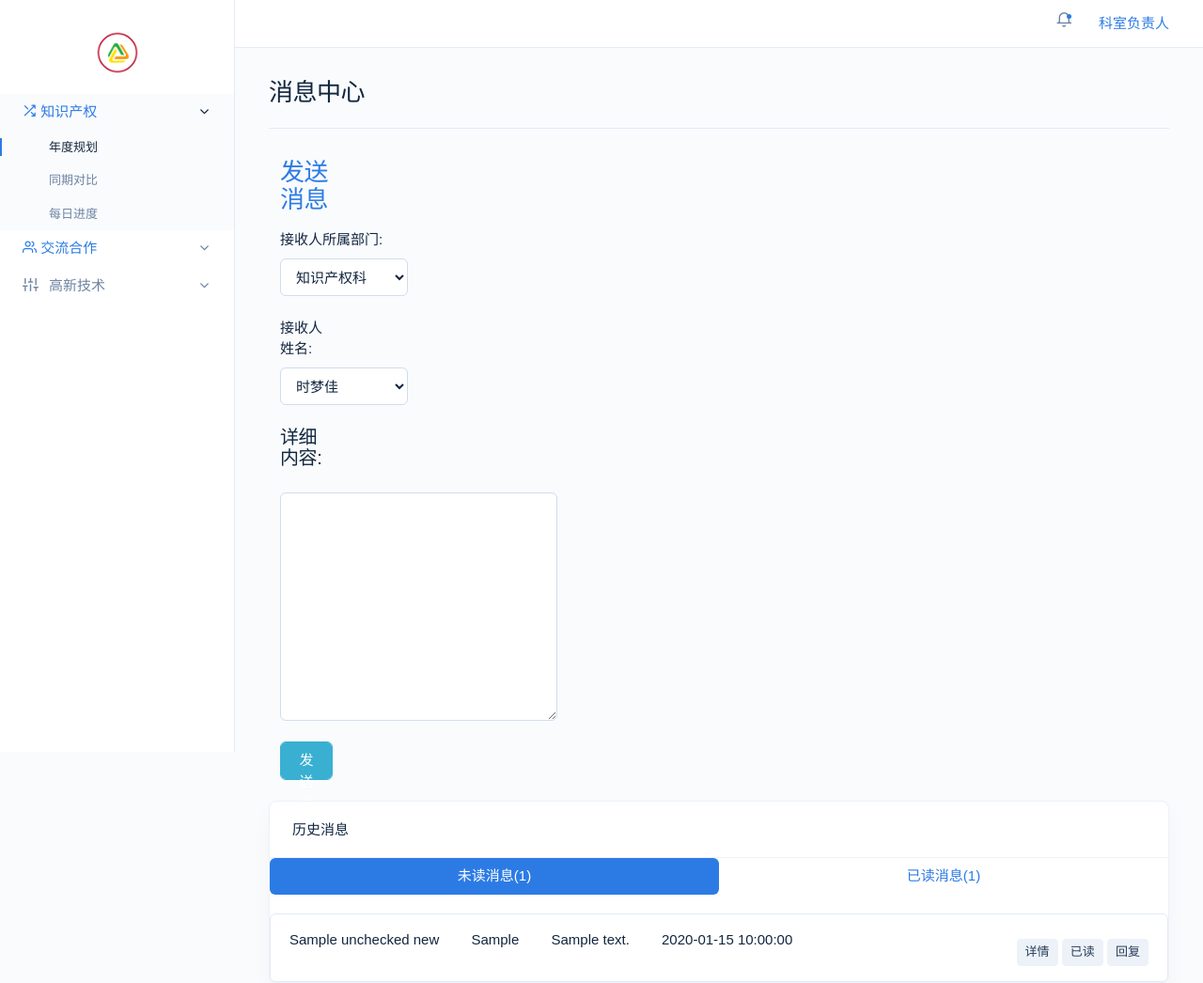
After one commit to ROC-D/KunshanSystem, a Flask app: template web/templates/station_news/index.html in a window 1280 px wide. The commit adds this page. Shown: the whole page at 94% size. Run offline with Flask 3, Linux system fonts and the light colour scheme; the template is opened without the code that fills it: most values are stand-ins (such as "Sample title", 1, 10 or a date in 2020); parts of the project's set-up code (start-up, migrations or seed data) failed here and were passed over; some libraries are stand-ins or nearby versions; some web fonts are replaced; grey boxes are pictures that could not be loaded.

Commit message:
bydf:站内消息功能

```diff
--- a/web/__init__.py
+++ b/web/__init__.py
@@ -4,6 +4,7 @@ from flask import Flask, render_template
 from web.settings import configuration
 from web.blueprints.intellectual_property import intellectual_property_bp
 from web.blueprints.service_provider import service_provider_bp
+from web.blueprints.station_news import station_news_bp
 from web.extensions import bootstrap
 from web.utils import db
 from web.config import MYSQL_CONFIG
@@ -46,6 +47,7 @@ def register_extensions(app):
 def register_blueprints(app):
     app.register_blueprint(intellectual_property_bp, url_prefix="/")
     app.register_blueprint(service_provider_bp, url_prefix='/provider')
+    app.register_blueprint(station_news_bp, url_prefix='/station_news')
 
 
 def register_errors(app):
--- /dev/null
+++ b/web/static/js/station_news/index.js
@@ -0,0 +1,123 @@
+// 发送消息
+function send_news(){
+    var receiver_kind_select = document.getElementById("receiver_kind");
+    var receiver_name_select = document.getElementById("receiver_name");
+    // 消息接受者所在部门
+    var receiver_kind_index = receiver_kind_select.selectedIndex;
+    var receiver_kind = receiver_kind_select.options[receiver_kind_index].text;
+
+    // 消息接受者姓名
+    var receiver_name_index = receiver_name_select.selectedIndex;
+    var receiver_name = receiver_name_select.options[receiver_name_index].text;
+    var news_content = document.getElementById("news_content").value;
+    let data = {
+        "receiver_kind": receiver_kind,
+        "receiver_name": receiver_name,
+        "news_content": news_content
+    };
+    if(news_content == ""){
+        toggle_alert(false, "内容不能为空！");
+        return false;
+    }
+    $.ajax({
+        type: "get",
+        url: "/station_news/send_news",
+        data: data,
+        dataType: "json",
+        success: function (json_data) {
+            if (json_data['status'] != 'ok') {
+                toggle_alert(false, "发送失败");
+                return false;
+            }
+            toggle_alert(true, "发送成功");
+        },
+        error: function (error) {
+        }
+    });
+}
+
+function send_news_model(){
+    var receiver_kind_select = document.getElementById("receiver_kind_model");
+    var receiver_name_select = document.getElementById("receiver_name_model");
+    // 消息接受者所在部门
+    var receiver_kind_index = receiver_kind_select.selectedIndex;
+    var receiver_kind = receiver_kind_select.options[receiver_kind_index].text;
+
+    // 消息接受者姓名
+    var receiver_name_index = receiver_name_select.selectedIndex;
+    var receiver_name = receiver_name_select.options[receiver_name_index].text;
+    var news_content = document.getElementById("news_content_model").value;
+    let data = {
+        "receiver_kind": receiver_kind,
+        "receiver_name": receiver_name,
+        "news_content": news_content
+    };
+    if(news_content == ""){
+        toggle_alert(false, "内容不能为空！");
+        return false;
+    }
+    $.ajax({
+        type: "get",
+        url: "/station_news/send_news",
+        data: data,
+        dataType: "json",
+        success: function (json_data) {
+            if (json_data['status'] != 'success') {
+                toggle_alert(false, "发送失败");
+                return false;
+            }
+            toggle_alert(true, "发送成功");
+        },
+        error: function (error) {
+        }
+    });
+}
+
+function checked_news(element) {
+    // console.log(element)
+    // console.log(element.parents(".list-group-item"))
+    // console.log(element.parents(".list-group-item").find(".sender_name"))
+    // console.log(element.parents(".list-group-item").find(".news_id").text().trim())
+    let news_id = element.parents(".list-group-item").find(".news_id").text().trim()
+    let data = {"news_id":news_id}
+    $.ajax({
+        type: "get",
+        url: "/station_news/check_news",
+        data: data,
+        dataType: "json",
+        success: function (json_data) {
+            if (json_data['status'] != 'success') {
+                toggle_alert(false, "操作失败");
+                return false;
+            }
+            toggle_alert(true, "操作成功");
+        },
+        error: function (error) {
+        }
+    });
+}
+
+function showModal(element) {
+    let sender_kind = element.parents(".list-group-item").find(".sender_kind").text().trim();
+    let sender_name = element.parents(".list-group-item").find(".sender_name").text().trim();
+    $('#scheduleModal').modal("show");
+    // $('#receiver_kind_model').val(sender_kind)
+    // $('#receiver_name_model').val(sender_name)
+
+    // document.getElementById("scheduleModal2").style.display="none";//隐藏
+}
+
+function showModal2(element) {
+    // document.getElementById("scheduleModal").style.display="none";//隐藏
+    let sender_kind = element.parents(".list-group-item").find(".sender_kind").text().trim();
+    let sender_name = element.parents(".list-group-item").find(".sender_name").text().trim();
+    let news_date = element.parents(".list-group-item").find(".news_date").text().trim();
+    let news_content = element.parents(".list-group-item").find(".news_content").text().trim();
+
+    $('#scheduleModal2').modal("show");
+    $('#sender_kind_detail').val(sender_kind)
+    $('#sender_name_detail').val(sender_name)
+    $('#news_date_detail').val(news_date)
+    $('#news_content_detail').val(news_content)
+
+}
--- a/web/templates/base.html
+++ b/web/templates/base.html
@@ -152,7 +152,7 @@
             <div class="mr-4 d-md-flex">
 
               <!-- Toggle -->
-              <a href="#" class="navbar-user-link">
+              <a href="{{ url_for('station_news.index') }}" class="navbar-user-link">
                 <span class="icon active">
                   <i class="fe fe-bell"></i>
                 </span>
--- /dev/null
+++ b/web/templates/station_news/index.html
@@ -0,0 +1,266 @@
+{% extends 'base.html' %}
+{% from 'bootstrap/form.html' import render_form %}
+
+{% block styles %}
+    <link rel="stylesheet" href="{{ url_for('static', filename='css/dropzone.min.css') }}" type="text/css">
+    <style>
+    .dropzone {
+        position: relative;
+        display: -webkit-box;
+        -webkit-box-orient: vertical;
+        -webkit-box-direction: normal;
+        flex-direction: column;
+        margin: 20px 0;
+        border: 2px dashed #0087F7;
+        min-height: 200px
+    }
+    </style>
+{% endblock %}
+
+{% block title %}消息提醒{% endblock %}
+
+{% block main %}
+<div class="header">
+        <div class="container-fluid">
+            <!-- Body -->
+            <div class="header-body">
+                <div class="row align-items-end">
+                    <div class="col">
+                        <!-- Pretitle -->
+                        <h6 class="header-pretitle"></h6>
+                        <!-- Title -->
+                        <h1 class="header-title">消息中心</h1>
+                    </div>
+                    <div class="col-auto">
+                    </div>
+                </div> <!-- / .row -->
+            </div> <!-- / .header-body -->
+        </div>
+    </div> <!-- / .header -->
+    <div class="container-fluid" >
+
+    <h1 class="text-primary col-sm-1" >发送消息</h1>
+        <label class="col-sm-2" for="receiver_kind">接收人所属部门:</label>
+        <div class="col-sm-2">
+            <select class="form-control"  id="receiver_kind" >
+              <option>知识产权科</option>
+              <option>交流合作科</option>
+              <option>产学研合作科</option>
+              <option>科技中介</option>
+            </select>
+        </div>
+        <br>
+        <label class="col-sm-1" for="receiver_name">接收人姓名:</label>
+        <div class="col-sm-2">
+            <select class="form-control" id="receiver_name">
+              <option>时梦佳</option>
+              <option>张**</option>
+              <option>李**</option>
+              <option>负责人1</option>
+            </select>
+        </div>
+
+        <br>
+        <label class="col-sm-1" for="news_content"><h2>详细内容:</h2></label>
+        <div class="col-sm-4">
+            <textarea contenteditable="true" rows="10" class="form-control" name="news_content" id="news_content" type="text" required></textarea>
+        </div>
+        <br>
+        <div class="col-sm-1">
+            <button class="btn-info form-control" type="button" onclick="send_news()">发送消息</button>
+        </div>
+
+        {#         显示已经提交的记录 #}
+        <br>
+            <div class="card col-sm-16">
+                <div class="card-header">
+                    历史消息
+                </div>
+                <div class="row">
+                    <div class="col-sm-12">
+                        <ul class="nav nav-pills nav-fill">
+                            <li class="nav-item">
+                                <a href="#unread-list" class="nav-link active" data-toggle="tab">
+                                    <i class="glyphicon glyphicon-tasks"></i>
+                                    未读消息({{ unchecked_news | length }})
+                                </a>
+                            </li>
+                            <li class="nav-item">
+                                <a href="#read-list" class="nav-link" data-toggle="tab">
+                                    <i class="glyphicon glyphicon-hdd"></i>
+                                    已读消息({{ checked_news | length }})
+                                </a>
+                            </li>
+                        </ul>
+                        <div class="tab-content" style="padding-top: 20px;">
+                            <div class="tab-pane fade in active show" id="unread-list">
+                                <ul class="list-group">
+                                    {% for unchecked_news in unchecked_news %}
+                                        <li class="list-group-item list-group-item-action flex-column">
+                                            <span  class="text-dark news_id" style="padding-right: 30px;display: none">
+                                                 {{ unchecked_news['news_id'] }}
+                                            </span>
+                                            <span  class="text-dark sender_name" style="padding-right: 30px">
+                                                 {{ unchecked_news['sender_name'] }}
+                                            </span>
+                                            <span  class="text-dark sender_kind" style="padding-right: 30px">
+                                                 {{ unchecked_news['sender_kind'] }}
+                                            </span>
+                                            <span  class="text-dark news_content" style="padding-right: 30px;">
+                                                {{ unchecked_news['news_content']|truncate(50)}}
+                                            </span>
+                                            <span class="text-dark news_date" style="padding-right: 30px">
+                                                {{ unchecked_news['news_date'] }}
+                                            </span>
+                                            <div class="float-right " style="padding-top: 10px">
+                                                <button class="btn btn-light btn-sm" data-toggle="modal" data-target="#scheduleModal2" onclick="showModal2($(this));">详情</button>
+                                                <button class="btn btn-light btn-sm" onclick="checked_news($(this));">已读</button>
+                                                <button class="btn btn-light btn-sm" data-toggle="modal" data-target="#scheduleModal" onclick="showModal($(this));">回复</button>
+                                            </div>
+                                        </li>
+                                    {% endfor %}
+                                </ul>
+                            </div>
+                            <div class="tab-pane fade in" id="read-list">
+                                <ul class="list-group">
+                                    {% for checked_news in checked_news %}
+                                        <li class="list-group-item list-group-item-action flex-column">
+                                            <span class="text-dark news_id" style="padding-right: 30px;display: none">
+                                                 {{ checked_news['news_id'] }}
+                                            </span>
+                                            <span class="text-dark sender_name" style="padding-right: 30px">
+                                                 {{ checked_news['sender_name'] }}
+                                            </span>
+                                            <span class="text-dark sender_kind" style="padding-right: 30px">
+                                                 {{ checked_news['sender_kind'] }}
+                                            </span>
+                                            <span class="text-dark news_content" style="padding-right: 30px;width: 1000px;white-space: nowrap;overflow: hidden;text-overflow: ellipsis;">
+                                                {{ checked_news['news_content']|truncate(30) }}
+                                            </span>
+                                            <span class="text-dark news_date" style="padding-right: 30px">
+                                                {{ checked_news['news_date'] }}
+                                            </span>
+                                            <div class="float-right " style="padding-top: 10px">
+                                                <button class="btn btn-light btn-sm" data-toggle="modal" data-target="#scheduleModal2" onclick="showModal2($(this));">详情</button>
+                                                <button class="btn btn-light btn-sm" data-toggle="modal" data-target="#scheduleModal" onclick="showModal($(this));">回复</button>
+                                            </div>
+                                        </li>
+                                    {% endfor %}
+                                </ul>
+                            </div>
+                        </div>
+                    </div>
+                </div>
+            </div>
+    </div>
+
+
+
+    <!-- 回复模态框 -->
+  <div>
+    <div class="modal fade" id="scheduleModal" style="display: none">
+    <div class="modal-dialog" >
+      <div class="modal-content">
+        <!-- 模态框主体 -->
+        <div class="container-fluid">
+            <form autocomplete="off">
+                <br>
+                <h1 class="text-primary" >发送消息</h1>
+                <label  for="receiver_kind">接收人所属部门:</label>
+                <div>
+                    <select class="form-control"  id="receiver_kind_model" >
+                      <option>知识产权科</option>
+                      <option>交流合作科</option>
+                      <option>产学研合作科</option>
+                      <option>科技中介</option>
+                    </select>
+                </div>
+                <br>
+                <label for="receiver_name">接收人姓名:</label>
+                <div >
+                    <select class="form-control" id="receiver_name_model">
+                      <option>时梦佳</option>
+                      <option>张**</option>
+                      <option>李**</option>
+                      <option>负责人1</option>
+                    </select>
+                </div>
+
+                <br>
+                <label  for="news_content"><h2>详细内容:</h2></label>
+                <div>
+                    <textarea contenteditable="true" rows="10" class="form-control" name="news_content" id="news_content_model" type="text" required></textarea>
+                </div>
+            </form>
+
+        </div>
+
+        <!-- 模态框底部 -->
+        <div class="modal-footer">
+          <button type="button" class="btn btn-info" id="send_message" onclick="send_news_model()">发送</button>
+          <button type="button" class="btn btn-secondary" data-dismiss="modal">关闭</button>
+        </div>
+
+      </div>
+    </div>
+  </div>
+  </div>
+
+    <!-- 详情模态框 -->
+    <div>
+  <div class="modal fade" id="scheduleModal2" style="display: none">
+    <div class="modal-dialog" >
+      <div class="modal-content">
+
+        <!-- 模态框主体 -->
+        <div class="container-fluid">
+            <form autocomplete="off">
+                <br>
+                <h1 class="text-primary" >消息详情</h1>
+                <div class="input-group flex-nowrap">
+                    <div class="input-group-prepend">
+                        <span class="input-group-text">发送者所属部门：</span>
+                    </div>
+                    <input id="sender_kind_detail" name="sender_kind_detail" class="form-control mod"  type="text" readonly>
+                </div>
+                <br>
+                <div class="input-group flex-nowrap">
+                    <div class="input-group-prepend">
+                        <span class="input-group-text">发送者：</span>
+                    </div>
+                    <input id="sender_name_detail" name="sender_name_detail" class="form-control mod"  type="text" readonly>
+                </div>
+                <br>
+                <div class="input-group flex-nowrap">
+                    <div class="input-group-prepend">
+                        <span class="input-group-text">日期：</span>
+                    </div>
+                    <input id="news_date_detail" name="news_date_detail" class="form-control mod"  type="text" readonly>
+                </div>
+                <br>
+                <label for="news_content"><h2>详细内容:</h2></label>
+                <div>
+                    <textarea contenteditable="true" rows="10" class="form-control" name="news_content_detail" id="news_content_detail" type="text" readonly></textarea>
+                </div>
+            </form>
+
+        </div>
+
+        <!-- 模态框底部 -->
+        <div class="modal-footer">
+          <button type="button" class="btn btn-secondary" data-dismiss="modal">关闭</button>
+        </div>
+
+      </div>
+    </div>
+  </div>
+    </div>
+{% endblock %}
+
+{% block scripts %}
+    <script src="{{ url_for('static', filename='js/dropzone.min.js') }}"></script>
+    <script type="text/javascript">
+    TASKS = {{ tasks | safe}};
+    </script>
+    <script src="{{ url_for('static', filename='js/station_news/index.js') }}"></script>
+{% endblock %}
```
Also changed, not shown: tests/test_service_station_news_dao.py (added, +14 -0 lines), web/blueprints/station_news.py (added, +41 -0 lines), web/dao/station_news.py (added, +34 -0 lines), web/service/station_news.py (added, +42 -0 lines).
